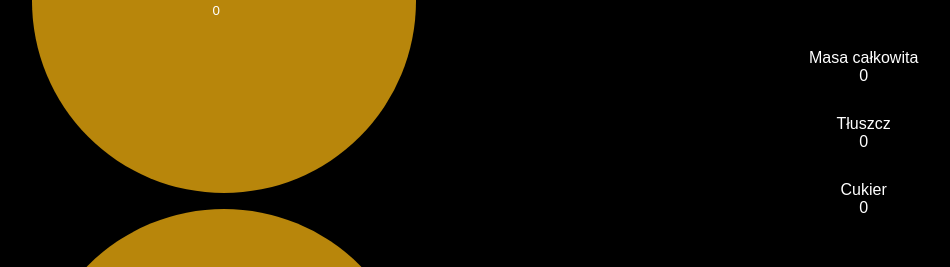
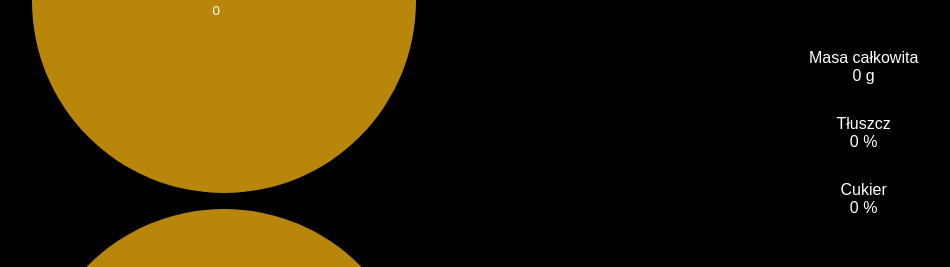
Before and after one commit to RafalRukat/Ice-Cream-Calculator-frontend, a React (Create React App) app: page / in a window 1280 px wide. Shown: the part 271-538 px from the top of the page, without its empty margins (122-1072 px from the left). Built offline with nearby package versions, Linux system fonts and the light colour scheme.

Commit message:
Add functions which recalculate percentage of fat and sugar

```diff
--- a/src/components/App/App.js
+++ b/src/components/App/App.js
@@ -13,28 +13,38 @@ const [ingredientsList, setIngredientsList] = useState(ingredientsTable)
   const [sugarPercent, setSugarPercent] = useState(0);
 
     const handleTotalMass = () => {
-        let massOfEachIngredient = [];
-        ingredientsList.forEach((ingredient) =>  massOfEachIngredient.push(ingredient.mass));
-        const totalMass = massOfEachIngredient.reduce((prev, curr) => {return prev + curr})
+        let massOfAll = [];
+        let fatOfAll = [];
+        let sugarOfAll = [];
+        ingredientsList.forEach((ingredient) =>  {
+            massOfAll.push(ingredient.mass);
+            fatOfAll.push(ingredient.fat);
+            sugarOfAll.push(ingredient.sugar);
+        });
+        const totalMass = massOfAll.reduce((prev, curr) => {return prev + curr});
+        const totalFat = fatOfAll.reduce((prev, curr) => {return prev + curr});
+        const totalSugar = sugarOfAll.reduce((prev, curr) => {return prev + curr});
+
         setTotalMass(totalMass);
+        if (totalMass){
+            setFatPercent((totalFat * 100 / totalMass).toFixed(2));
+            setSugarPercent((totalSugar * 100 / totalMass).toFixed(2));
+        };
     }
-
-    const changeIngredientMass = (index, newMass) => {
+    const changeIngredientMass = (index, mass, fat, sugar) => {
         const newTable = [...ingredientsList]
-        newTable[index].mass = newMass;
+        newTable[index].mass = mass;
+        newTable[index].fat = fat;
+        newTable[index].sugar = sugar;
         setIngredientsList(newTable);
-        console.log(`nowa tablica to ${newTable}`)
     };
 
-    useEffect(handleTotalMass, [ingredientsList])
-
-    useEffect(() => {console.log(`Masa całkowita produktu to ${totalMass}`)}, [totalMass]);
-
+    useEffect(handleTotalMass, [ingredientsList]);
 
     return (
         <div className="App">
             <Product ingredientsList={ingredientsList} changeIngredientMass={changeIngredientMass} />
-            <Statistics totalMass={totalMass}/>
+            <Statistics totalMass={totalMass} fatPercent={fatPercent} sugarPercent={sugarPercent}/>
         </div>
 )
 };
--- a/src/components/Ingredient/Ingredient.js
+++ b/src/components/Ingredient/Ingredient.js
@@ -5,10 +5,16 @@ import './Ingredient.css'
 export const Ingredient = props => {
 
     const [value, setValue] = useState(0);
+    const [fat, setFat] = useState(0);
+    const [sugar, setSugar] = useState(0);
+
 
     const handleMyValue = (e) => {
         e.preventDefault();
-    setValue(Number(e.target.value));
+        const givenValue = Number(e.target.value);
+         setValue(givenValue);
+         setFat(givenValue * (props.fatPercentage / 100));
+         setSugar(givenValue * (props.sugarPercentage / 100));
     }
 
     const changeEmptyBracketToZero = (e) => {
@@ -20,7 +26,7 @@ export const Ingredient = props => {
         if (e.target.value === "0") {e.target.value = ""};
     }
 
-useEffect(() => {props.changeIngredientMass(props.index, value)},[value])
+useEffect(() => {props.changeIngredientMass(props.index, value, fat, sugar)},[value])
 
     return (
         <div className="Ingredient">
--- a/src/components/Statistics/Statistics.js
+++ b/src/components/Statistics/Statistics.js
@@ -8,8 +8,8 @@ export const Statistics = props => {
         <section className="Statistics">
             <div className="Statistics__container">
             <Substance name="Masa całkowita" value={props.totalMass}/>
-            <Substance name="Tłuszcz" value={0}/>
-            <Substance name="Cukier" value={0}/>
+            <Substance name="Tłuszcz" value={props.fatPercent}/>
+            <Substance name="Cukier" value={props.sugarPercent}/>
             </div>
         </section>
     )
--- a/src/components/Substance/Substance.js
+++ b/src/components/Substance/Substance.js
@@ -7,7 +7,7 @@ export const Substance = props => {
     return (
         <div className="Substance">
             <span className="Substance__name">{props.name}</span>
-            <span className="Substance__value">{props.value}</span>
+            <span className="Substance__value">{props.value} {props.name != "Masa całkowita" ? "%" : "g"}</span>
         </div>
     )
 };
```
Also changed, not shown: public/manifest.json.
